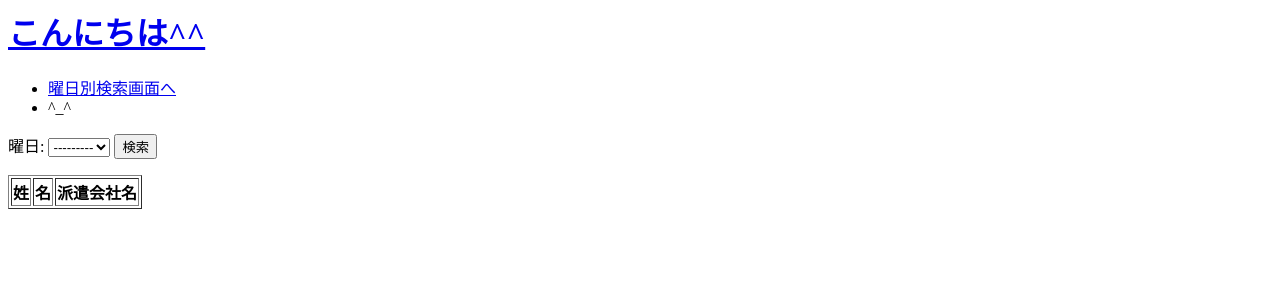
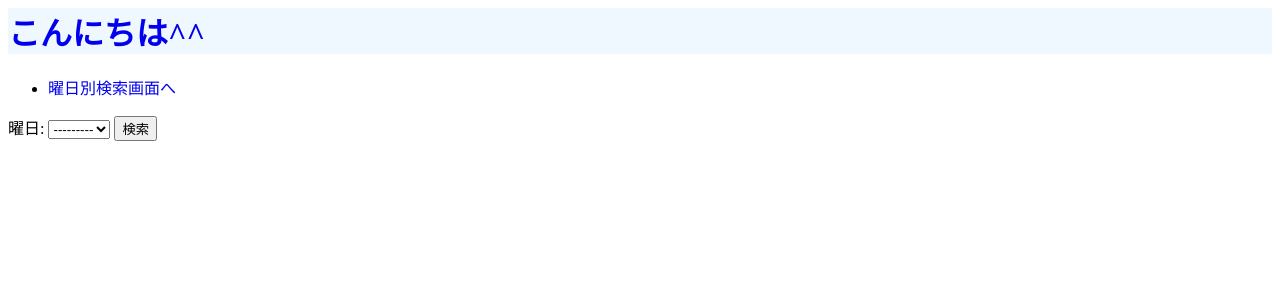
Before and after one commit to Konakonan/MykonaPJ2, a Django app: page /post/list2/ in a window 1280 px wide. Shown: the top 300 px of the page. Run offline with Django 4.2, Linux system fonts and the light colour scheme; data comes from the database, SQL or seed files in the repository; both versions use the stored data as it was after the commit; lists and menus that the app fills with data are empty.

Commit message:
3nd commit

```diff
--- a/gyoumuhyo/admin.py
+++ b/gyoumuhyo/admin.py
@@ -1,6 +1,7 @@
 from django.contrib import admin
-from . models import Company_name, Syukkin_yobi, Employee
+from . models import Company_name, Syukkin_yobi, Employee, SworkArea
 
 admin.site.register(Company_name)
 admin.site.register(Syukkin_yobi)
 admin.site.register(Employee)
+admin.site.register(SworkArea)
--- a/gyoumuhyo/models.py
+++ b/gyoumuhyo/models.py
@@ -14,13 +14,20 @@ class Syukkin_yobi(models.Model):
     def __str__(self):
         return self.name
 
+class SworkArea(models.Model):
+    name=models.CharField("作業エリア", max_length=10)
+    created_at=models.DateTimeField("日付", default=timezone.now)
+
+    def __str__(self):
+        return self.name
+
 class Employee(models.Model):
     GENDER_CHOICES = (
         (1, "男"),
         (2, "女"),
         (3,"その他")
     )
-    employee_id=models.IntegerField("社員ID", primary_key=True,blank=False,null=False)
+    employee_id=models.IntegerField("社員ID",max_length=6, primary_key=True,blank=False,null=False)
     first_name=models.CharField("姓", max_length=20)
     last_name=models.CharField("名", max_length=20)
     gender = models.IntegerField("性別", choices=GENDER_CHOICES,null=True, blank=True)
--- /dev/null
+++ b/gyoumuhyo/static/css/gyoumuhyo.css
@@ -0,0 +1,37 @@
+h1{
+    background-color:aliceblue;
+}
+
+a{
+    text-decoration: none;
+}
+
+/*  検索画面のcss b*/
+div.div1{
+    display: flex; /* tableを横に並べる　*/
+    padding-top: 10px;
+    padding-bottom: 200px;
+}
+
+table{
+    border-collapse:  collapse; /* th,tdの各線を重ねる */
+    table-layout: fixed;
+
+}
+
+th,td {
+    border: solid 1px;   /* 線を指定 */
+}
+
+.item1{
+    padding: 3px;
+}
+
+th{
+    background-color:aliceblue;
+}
+
+.table1{
+    width: 40%;
+    text-align: center;
+}
--- a/gyoumuhyo/templates/gyoumuhyo/base.html
+++ b/gyoumuhyo/templates/gyoumuhyo/base.html
@@ -1,14 +1,17 @@
-
+{% load static %}
 <html lang="ja">
     <head>
         <title>派遣社員の振り分けシステム</title>
         <meta name="discription" content="派遣社員振り分けシステム">
+        <link rel="stylesheet" href="{% static 'css/gyoumuhyo.css' %}">
     </head>
     <header>
         <h1><a href="{% url 'gyoumuhyo:post_list' %}">こんにちは^^</a></h1>
         <ul>
             <li><a href="{% url 'gyoumuhyo:post_list2' %}">曜日別検索画面へ</a></li>
-            <li>^_^</li>
+            {% if user.is_superuser %}
+            <li><a href="{% url 'admin:gyoumuhyo_employee_add'%}">社員を追加</a></li>
+            {% endif %}
         </ul>
         <nav>
 
--- a/gyoumuhyo/templates/gyoumuhyo/post_list.html
+++ b/gyoumuhyo/templates/gyoumuhyo/post_list.html
@@ -2,15 +2,13 @@
 {% block content %}
 <table border="1">
     <tr>
-    　　 <th>姓</th>
-    　　 <th>名</th>
+    　　 <th>名前</th>
         <th>派遣会社名</th>
         <th>出勤可能曜日</th>
     </tr>
     {% for post in posts %}
     <tr>
-        <td>{{ post.first_name }}</td>
-        <td>{{ post.last_name }}</td>
+        <td>{{ post.first_name }}　{{ post.last_name }}</td>
         <td>{{ post.company_name }}</td>
         <td>{% for post in post.syukkin_yobi.all %}{{post}},{% endfor %}</td>
     </tr>
--- a/gyoumuhyo/templates/gyoumuhyo/post_list2.html
+++ b/gyoumuhyo/templates/gyoumuhyo/post_list2.html
@@ -6,18 +6,85 @@
     {{ form }}
     <button type="submit">検索</button>
  </form>
-<table border="1">
-    <tr>
-        <th>姓</th>
-        <th>名</th>
-        <th>派遣会社名</th>
+<div class="div1">
+ <table class="table1">
+        <th class="item1">名前</th>
+        <th class="item1">派遣会社名</th>
     </tr>
     {% for post in posts %}
     <tr>
-        <td>{{ post.first_name }}</td>
-        <td>{{ post.last_name }}</td>
-        <th>{{ post.company_name }}</th>
+        <td class="item1">{{ post.first_name }} {{ post.last_name }}</td>
+        <td class="item1">{{ post.company_name }}</td>
     </tr>
     {% endfor %}
- </table>
+</table>
+<table class="table2">
+    <tr>
+        <th>作業場所</th>
+    </tr>
+    <div class="div2">
+    <tr>
+        <td>{{ saria.0 }}</td>
+    </tr>
+    <tr>
+        <td>{{ saria.1 }}</td>
+    </tr>
+    <tr>
+        <td>{{ saria.2 }}</td>
+    </tr>
+    <tr>
+        <td>{{ saria.3 }}</td>
+    </tr>
+    <tr>
+        <td>{{ saria.4 }}</td>
+    </tr>
+    <tr>
+        <td>{{ saria.5 }}</td>
+    </tr>
+    <tr>
+        <td>{{ saria.6 }}</td>
+    </tr>
+    <tr>
+        <td>{{ saria.7 }}</td>
+    </tr>
+    <tr>
+        <td>{{ saria.8 }}</td>
+    </tr>
+    <tr>
+        <td>{{ saria.9 }}</td>
+    </tr>
+    <tr>
+        <td>{{ saria.10 }}</td>
+    </tr>
+    <tr>
+        <td>{{ saria.11 }}</td>
+    </tr>
+    <tr>
+        <td>{{ saria.12 }}</td>
+    </tr>
+    <tr>
+        <td>{{ saria.13 }}</td>
+    </tr>
+    <tr>
+        <td>{{ saria.14 }}</td>
+    </tr>
+    <tr>
+        <td>{{ saria.15 }}</td>
+    </tr>
+    <tr>
+        <td>{{ saria.16 }}</td>
+    </tr>
+    <tr>
+        <td>{{ saria.17 }}</td>
+    </tr>
+    <tr>
+        <td>{{ saria.18 }}</td>
+    </tr>
+    <tr>
+        <td>{{ saria.19 }}</td>
+    </tr>
+
+    </div>
+</table>
+</div>
  {% endblock %}
--- /dev/null
+++ b/gyoumuhyo/templates/gyoumuhyo/post_list3.html
@@ -0,0 +1,10 @@
+{% extends "gyoumuhyo/base.html" %}
+{% block content %}
+
+<form action="" method="GET">
+    {% csrf_token %}
+    {{ form }}
+    <button type="submit">検索</button>
+ </form>
+
+{% endblock %}
--- a/gyoumuhyo/views.py
+++ b/gyoumuhyo/views.py
@@ -1,11 +1,21 @@
 from django.shortcuts import render
 from django.shortcuts import get_object_or_404
 from django.utils import timezone
-from .models import Employee
+from .models import Employee, SworkArea
 from .forms import SerchForm
 from django.shortcuts import redirect
 from django.db.models.query import QuerySet
 
+def sworkeria2(n):
+    #list1の数字を変えることでエリアに振り分ける人数を変更できる
+    list1=[3,3,2,2,2,2,5,1]
+    list2=[]
+    for i in range(8):
+        for j in range(list1[i]):
+            list2.append(n)
+        n+=1
+    return list2
+list3=sworkeria2(1)
 
 def post_list(request):
     posts = Employee.objects.all()
@@ -14,6 +24,9 @@ def post_list(request):
 
 def post_list2(request):
     form=SerchForm()
+    saria=[]
+    for i in list3:
+        saria.append(SworkArea.objects.get(pk=i))
     if request.method=="GET":
         form=SerchForm(request.GET)
         form.is_valid()
@@ -24,11 +37,11 @@ def post_list2(request):
         if syukkin_yobi:
             queryset=queryset.filter(syukkin_yobi=syukkin_yobi)
             #　ランダムに[:数字]個　表示させる処理
-            queryset = queryset.order_by('?')[:1]
+            queryset = queryset.order_by('?')[:20]
             posts=queryset
-            return render(request, 'gyoumuhyo/post_list2.html', {'posts':posts})
+            return render(request, 'gyoumuhyo/post_list2.html', {'posts':posts, 'saria':saria})
 
     else:
         form=SerchForm()
 
-    return render(request, 'gyoumuhyo/post_list2.html', {'form':form})
+    return render(request, 'gyoumuhyo/post_list3.html', {'form':form})
--- a/konan2/settings.py
+++ b/konan2/settings.py
@@ -99,6 +99,7 @@ USE_TZ = True
 # https://docs.djangoproject.com/en/4.2/howto/static-files/
 
 STATIC_URL = "static/"
+STATIC_ROOT=BASE_DIR / 'static'
 
 
 # Default primary key field type
```
Also changed, not shown: db.sqlite3, gyoumuhyo/migrations/0003_workarea_alter_employee_employee_id.py (added), gyoumuhyo/migrations/0004_sworkarea_delete_workarea.py (added).
